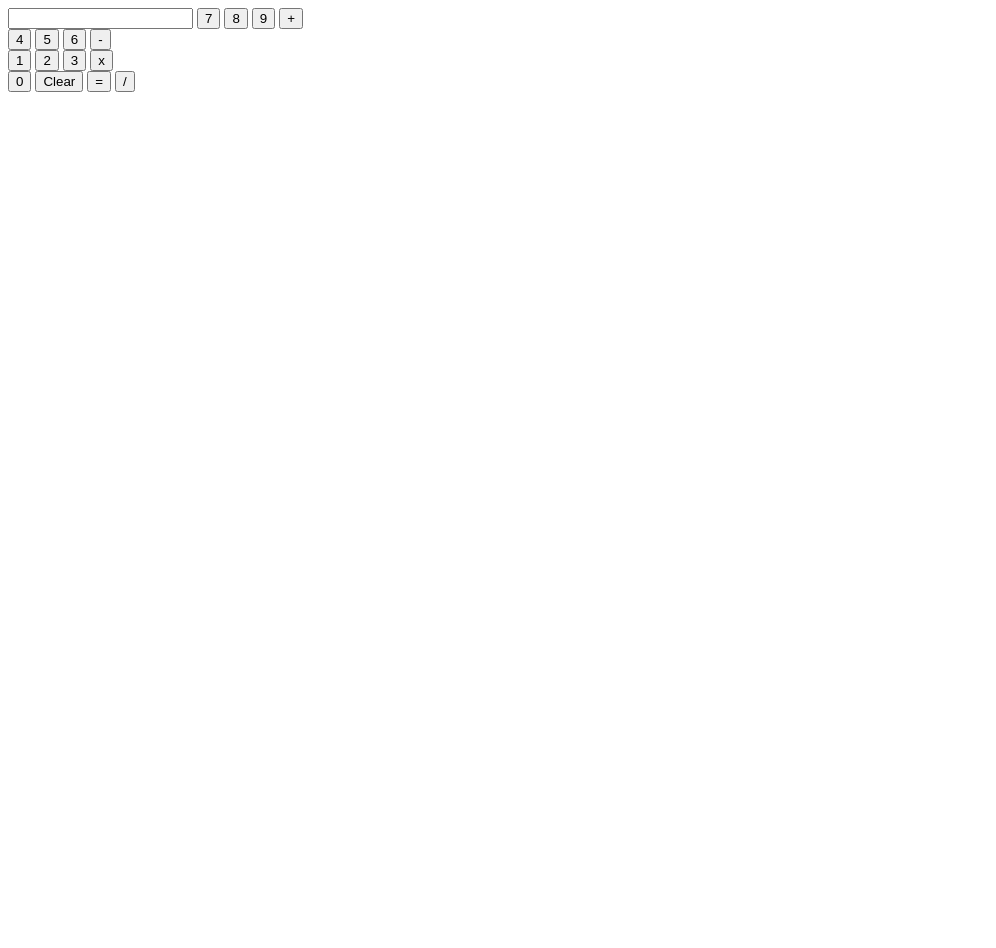
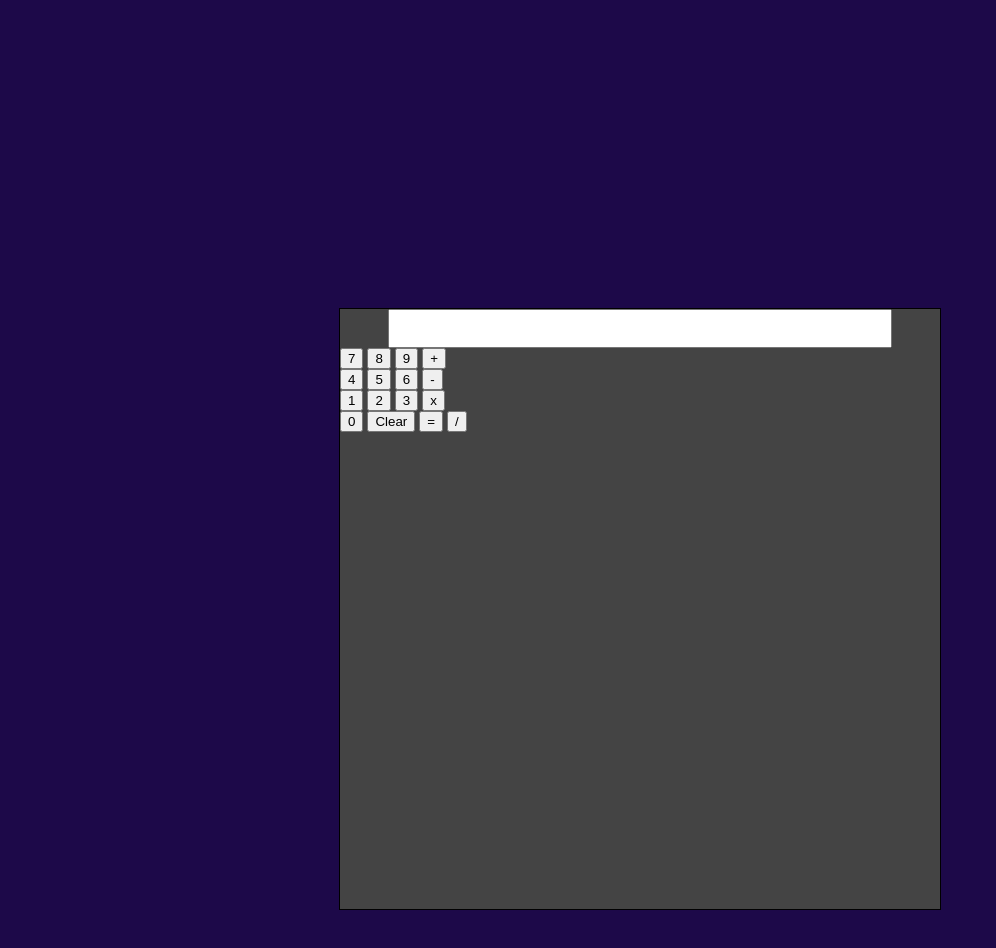
Before and after one commit to Luci6611/Calculadora-Luno, a plain HTML site: page Index.html in a window 1280 px wide. Shown: the whole page, without its empty margins (0-996 px from the left). Before the commit the page ends 800 px from the top, so only its background shows below. Drawn offline with Linux system fonts and the light colour scheme.

Commit message:
terminamos funcionalidad de calculadora

```diff
--- a/Index.html
+++ b/Index.html
@@ -10,27 +10,27 @@
 <body>
     <div id="appcalc">
         <form name="calculadora">
-            <input type="text" name="ans" value="" autocomplete="off" readonly>
+            <input type="textfield" name="ans" value="" autocomplete="off" readonly>
 
-            <input type="button" value="7">
-            <input type="button" value="8">
-            <input type="button" value="9">
-            <input type="button" value="+">
+            <input type="button" value="7" onclick="document.calculadora.ans.value+='7'">
+            <input type="button" value="8"onclick="document.calculadora.ans.value+='8'">
+            <input type="button" value="9"onclick="document.calculadora.ans.value+='9'">
+            <input type="button" value="+"onclick="document.calculadora.ans.value+='+'">
             <br>
-            <input type="button" value="4">
-            <input type="button" value="5">
-            <input type="button" value="6">
-            <input type="button" value="-">
+            <input type="button" value="4" onclick="document.calculadora.ans.value+='4'">
+            <input type="button" value="5"onclick="document.calculadora.ans.value+='5'">
+            <input type="button" value="6"onclick="document.calculadora.ans.value+='6'">
+            <input type="button" value="-"onclick="document.calculadora.ans.value+='-'">
             <br>
-            <input type="button" value="1">
-            <input type="button" value="2">
-            <input type="button" value="3">
-            <input type="button" value="x">
+            <input type="button" value="1"onclick="document.calculadora.ans.value+='1'">
+            <input type="button" value="2"onclick="document.calculadora.ans.value+='2'">
+            <input type="button" value="3"onclick="document.calculadora.ans.value+='3'">
+            <input type="button" value="x"onclick="document.calculadora.ans.value+='*'">
             <br>
-            <input type="button" value="0">
-            <input type="button" value="Clear">
-            <input type="button" value="=">
-            <input type="button" value="/">
+            <input type="button" value="0"onclick="document.calculadora.ans.value+='0'">
+            <input type="reset" value="Clear">
+            <input type="button" value="="onclick="document.calculadora.ans.value=eval(document.calculadora.ans.value)">
+            <input type="button" value="/"onclick="document.calculadora.ans.value+='/'">
 
 
         </form>
--- a/style.css
+++ b/style.css
@@ -1 +1,23 @@
-#
+body{
+    display: flex;
+    justify-content: center;
+    align-items: center;
+    background-color: rgb(29, 9, 73);
+}
+#appcalc{
+    width: 600px;
+    height: 600px;
+    margin: 300px auto;
+    border: 1px solid #000;
+}
+#appcalc form{
+    width: 100%;
+    height: 100%;
+    background-color: #444;
+}
+#appcalc  input[type="textfield"]{
+    padding: 10px;
+    width: 80%;
+    display: block;
+    margin: auto;
+}
```
